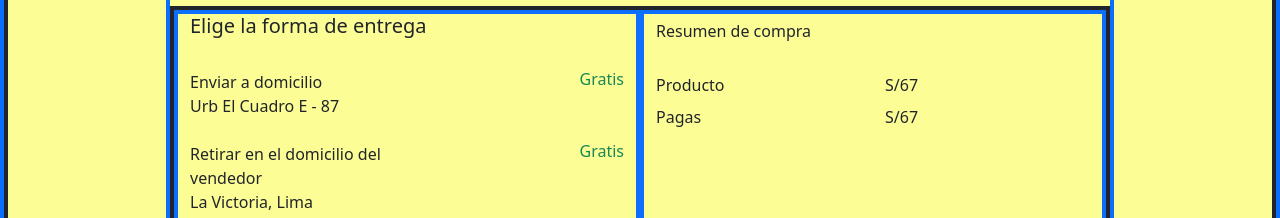
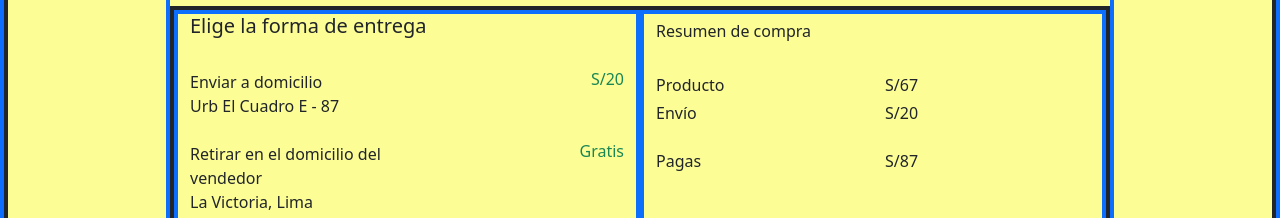
Before and after one commit to rubenevivancos/BazarUniversal_StackPERN, a React (Create React App) app in the folder client/: page /deliveryMethod in a window 1280 px wide. Shown: the part 162-380 px from the top of the page. Built offline with nearby package versions, Linux system fonts and the light colour scheme; no server answers.

Commit message:
feat: Update product purchase design

```diff
--- a/client/src/Components/ProductPurchase/deliveryMethod.js
+++ b/client/src/Components/ProductPurchase/deliveryMethod.js
@@ -29,7 +29,7 @@ export default function DeliveryMethod() {
                                         <span>Urb El Cuadro E - 87</span>
                                     </Col>
                                     <Col className="text-end text-success">
-                                        <h6>Gratis</h6>
+                                        <h6>S/20</h6>
                                     </Col>
                                 </Row>
                                 <Row className="mb-4">
@@ -49,7 +49,7 @@ export default function DeliveryMethod() {
                                 <Row className="mt-2 mb-4">
                                     <h6>Resumen de compra</h6>
                                 </Row>
-                                <Row className="mb-2">
+                                <Row className="mb-1">
                                     <Col>
                                         Producto
                                     </Col>
@@ -57,12 +57,20 @@ export default function DeliveryMethod() {
                                         S/67
                                     </Col>
                                 </Row>
+                                <Row className="mb-4">
+                                    <Col>
+                                        Envío
+                                    </Col>
+                                    <Col>
+                                        S/20
+                                    </Col>
+                                </Row>
                                 <Row>
                                     <Col>
                                         Pagas
                                     </Col>
                                     <Col>
-                                        S/67
+                                        S/87
                                     </Col>
                                 </Row>
                             </Col>
```
